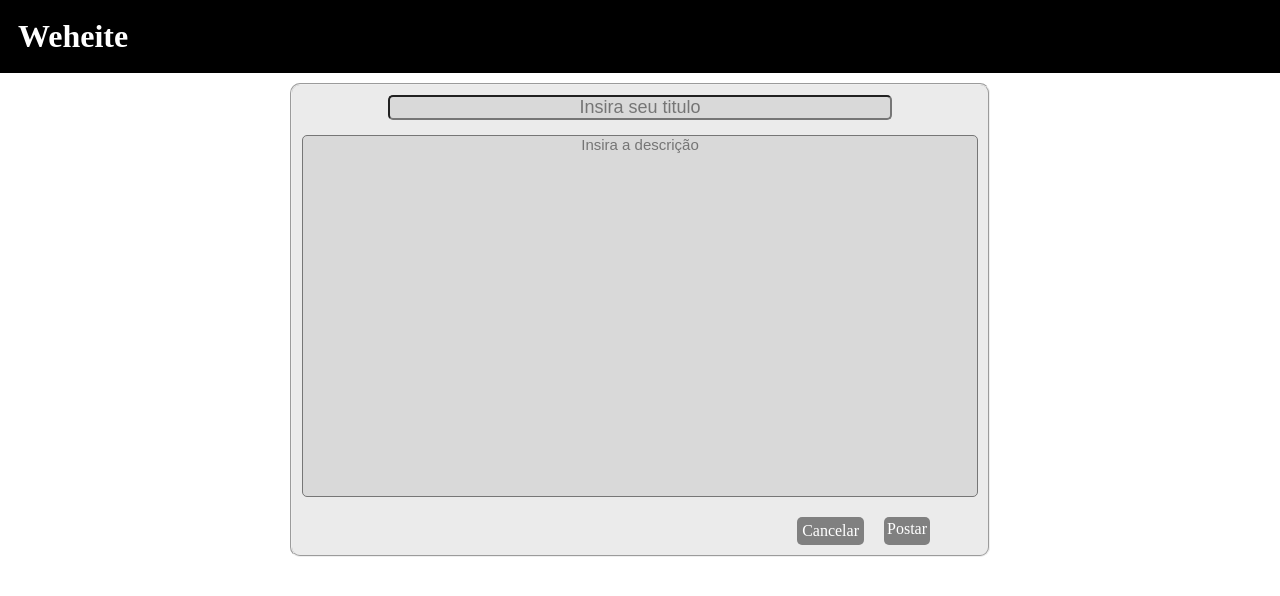
After one commit to JulioHolanda/Weheite, a Django app: page /discussion/createDiscussion/ in a window 1280 px wide. The commit adds this page. Shown: the top 596 px of the page. Run offline with Django 4.2, Linux system fonts and the light colour scheme.

Commit message:
Criar discussão
apenas html

```diff
--- a/Weheite/urls.py
+++ b/Weheite/urls.py
@@ -19,5 +19,5 @@ from django.urls import path, include
 
 urlpatterns = [
     path('admin/', admin.site.urls),
-    path('', include('discussion.urls')),
+    path('discussion/', include('discussion.urls')),
 ]
--- /dev/null
+++ b/discussion/templates/discussion/pages/createDiscussion.html
@@ -0,0 +1,110 @@
+<!DOCTYPE html>
+<html lang="en">
+
+<head>
+    <meta charset="UTF-8">
+    <meta http-equiv="X-UA-Compatible" content="IE=edge">
+    <meta name="viewport" content="width=device-width, initial-scale=1.0">
+    <title>Document</title>
+    <style>
+        * {
+            margin: 0px;
+            padding: 0px;
+        }
+
+        h1 {
+            padding: 18px;
+        }
+
+        .botoes {
+            width: 580px;
+            display: flex;
+            justify-content: end;
+        }
+
+
+        a {
+            text-decoration: none;
+            background-color: grey;
+            color: white;
+            border-radius: 5px;
+            padding: 3px;
+        }
+
+        fieldset {
+            width: fit-content;
+            padding: 10px;
+            height: 450px;
+            display: flex;
+            flex-direction: column;
+            justify-content: space-between;
+            align-items: center;
+            margin: 10px;
+            background-color: #ebebeb;
+            border-radius: 10px;
+        }
+
+        header {
+            background-color: black;
+            color: white;
+        }
+
+        footer {
+            display: flex;
+            justify-content: center;
+        }
+
+        textarea::placeholder {
+            text-align: center;
+            font-family: Arial, Helvetica, sans-serif;
+            font-size: 15px;
+        }
+
+        textarea {
+            margin-bottom: 2px;
+            background-color: #d9d9d9;
+            border-radius: 5px;
+        }
+
+        a:hover {
+            background-color: black;
+        }
+
+        input {
+            border-radius: 5px;
+            background-color: #d9d9d9;
+            text-align: center;
+            font-size: 18px;
+        }
+
+        .cancelbutton {
+            margin-right: 20px;
+            padding: 5px;
+        }
+    </style>
+</head>
+
+<body>
+    <header>
+        <h1>
+            Weheite
+        </h1>
+    </header>
+    <footer>
+        <fieldset>
+            <div>
+                <input type="text" name="titulo_post" placeholder="Insira seu titulo" required style=width:500px;>
+            </div>
+            <div>
+                <textarea name="corpo_post" rows="24" cols="82" placeholder="Insira a descrição"
+                    style=resize:none;></textarea>
+            </div>
+            <div class="botoes">
+                <a href="/" class="cancelbutton">Cancelar </a>
+                <a href="#" class="postbutton">Postar</a>
+            </div>
+        </fieldset>
+    </footer>
+</body>
+
+</html>
--- a/discussion/urls.py
+++ b/discussion/urls.py
@@ -6,6 +6,6 @@ from . import views
 urlpatterns = [
     path('', views.home),
     #path('<int:problem_id>/', views.discussion),
-    #path('createDisccusion/', views.create ),
+    path('createDiscussion/', views.create ),
     #path('<int:problem_id>/awnserDiscussion/', views.answer),
 ]
--- a/discussion/views.py
+++ b/discussion/views.py
@@ -8,6 +8,11 @@ def home(request):
         'titulo': "repetições",
     })
 
+def create(request):
+    return render(request,'discussion/pages/createDiscussion.html')
+
+
+
 
 
 #def contato(request):
```
Also changed, not shown: discussion/templates/discussion/pages/home.html (+26 -1 lines), discussion/templates/discussion/partials/head.html (deleted, +0 -26 lines), db.sqlite3.
